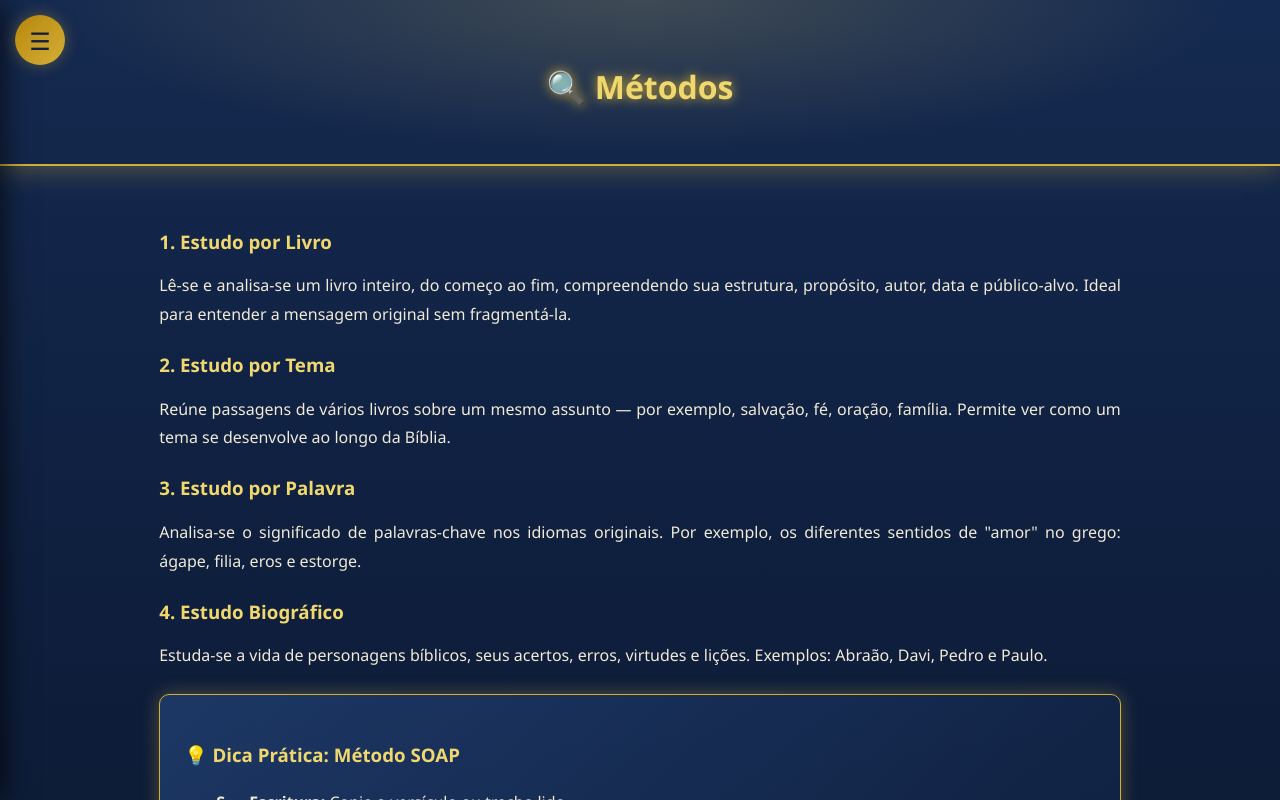
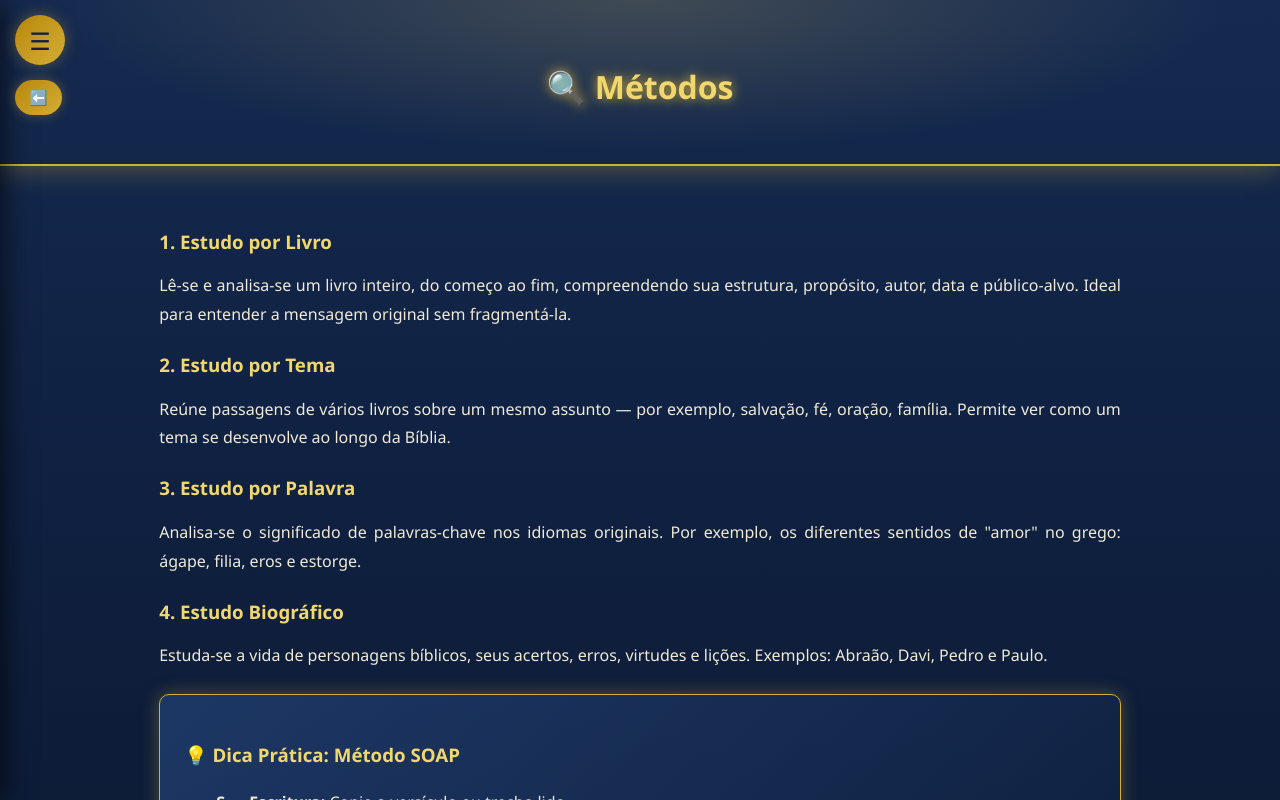
Before and after one commit to lusilvafsa/B-blia-estudo, a plain HTML site: page metodos.html in a window 1280 px wide. Shown: the top 800 px of the page. Drawn offline with Linux system fonts and the light colour scheme.

Commit message:
Atualizar o metodos.html

```diff
--- a/metodos.html
+++ b/metodos.html
@@ -45,11 +45,21 @@
             header h1 {font-size:1.6rem;}
             .nav-principal {width:100%;}
         }
+ .botao-voltar {
+    position:fixed; top:80px; left:15px; z-index:200;
+    background:linear-gradient(135deg, var(--ouro-escuro), var(--ouro));
+    color:var(--azul-escuro); border:none; padding:.5rem .9rem;
+    border-radius:25px; font-weight:600; font-size:.9rem; cursor:pointer;
+    box-shadow:0 0 12px var(--dourado-sombra);
+    transition:all .3s ease;
+}
+.botao-voltar:hover {transform:scale(1.05); box-shadow:0 0 20px var(--ouro);}
     </style>
 </head>
 <body>
 
 <button class="menu-toggle" id="botaoMenu">☰</button>
+<button class="botao-voltar" onclick="history.back()">⬅️</button>
 <div class="sobreposicao" id="fundoMenu" onclick="fecharMenu()"></div>
 
 <nav class="nav-principal" id="menuNavegacao">
```
